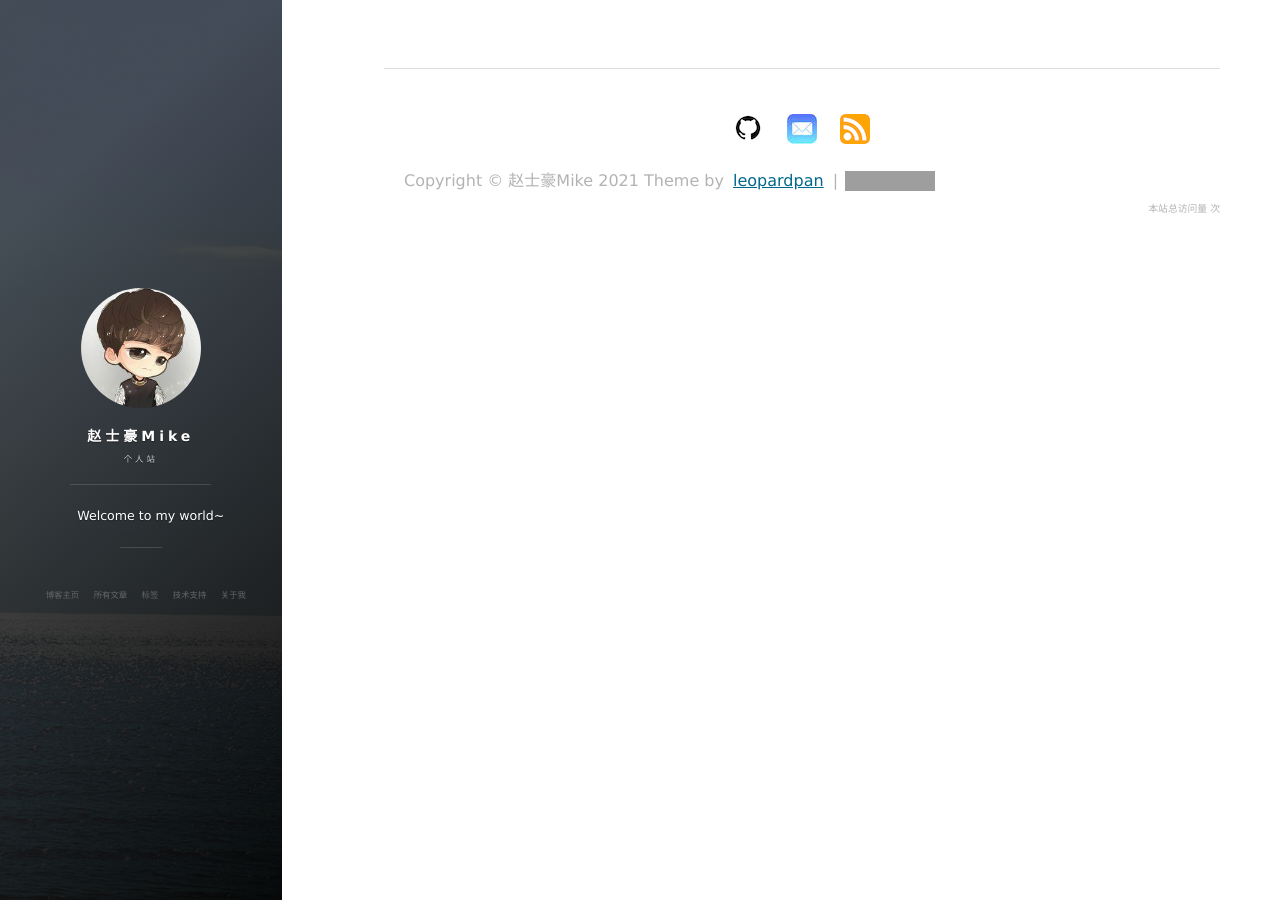
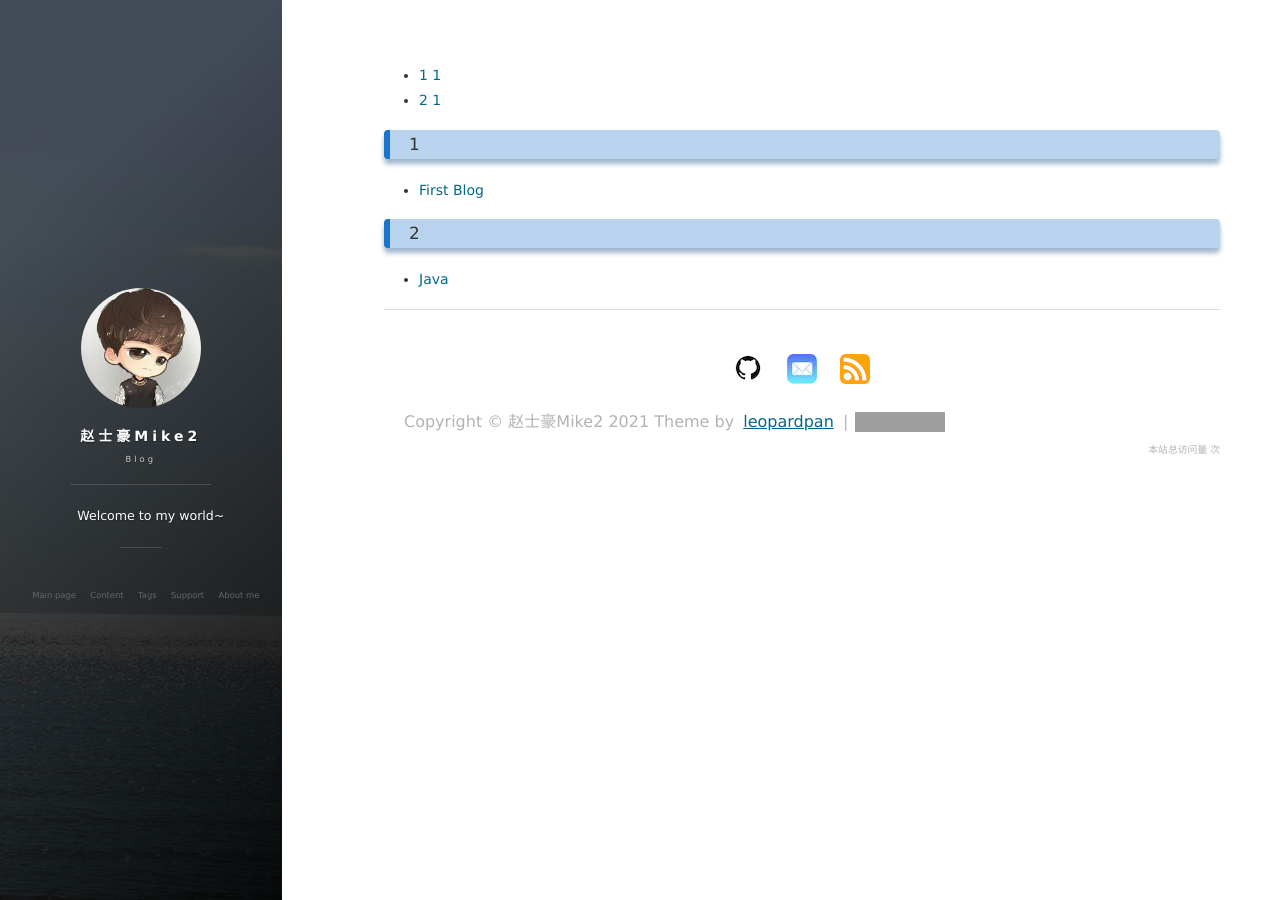
Before and after one commit to zhaoshihao1/zhaoshihao1.github.io, a Jekyll site: the page built from tags.html, in a window 1280 px wide. Built offline with Jekyll 4.4.1, drawn with Linux system fonts in a browser that asks for light colours; nearby versions of some CDN libraries; comment, search, counter and statistics services are not loaded; grey boxes are pictures that could not be loaded.

Commit message:
first_blog
markdown语法尝试

```diff
--- a/_config.yml
+++ b/_config.yml
@@ -1,6 +1,6 @@
 # Basic
-title: 赵士豪Mike
-subtitle: 个人站
+title: 赵士豪Mike2
+subtitle: Blog
 description: Welcome to my world~
 # 头像里面的标题
 avatarTitle: ZSH
@@ -62,14 +62,14 @@ cover_color: clear
 
 # The blog button should not be removed.
 blog_button:
-    title: 博客主页
+    title: Main page
 
 # Navigation buttons in the front page.s
 nav:
-    - {title: 所有文章, description: archive, url: '/archive'}
-    - {title: 标签, description: tags, url: '/tags'}
-    - {title: 技术支持, description: support, url: '/support'}
-    - {title: 关于我, description: about, url: '/about'}
+    - {title: Content, description: archive, url: '/archive'}
+    - {title: Tags, description: tags, url: '/tags'}
+    - {title: Support, description: support, url: '/support'}
+    - {title: About me, description: about, url: '/about'}
 
 
 # Pagination
```
Also changed, not shown: _posts/2021-03-25-fisrt-blog.md (added, +34 -0 lines), _posts/2021-03-30-Java-Intro.md (added, +10 -0 lines), images/reference_1.PNG (added), images/title_1.PNG (added), 9 other files.
